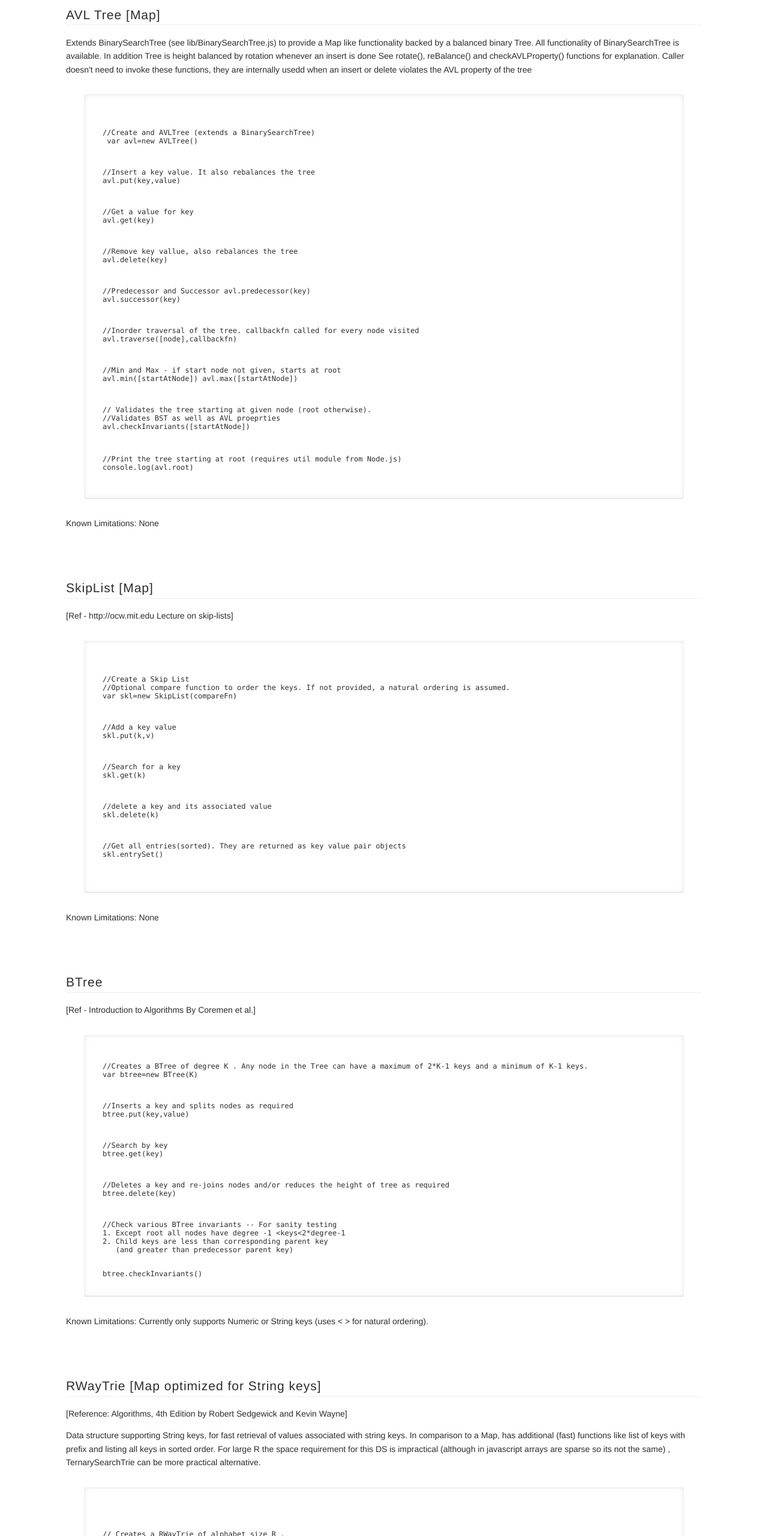
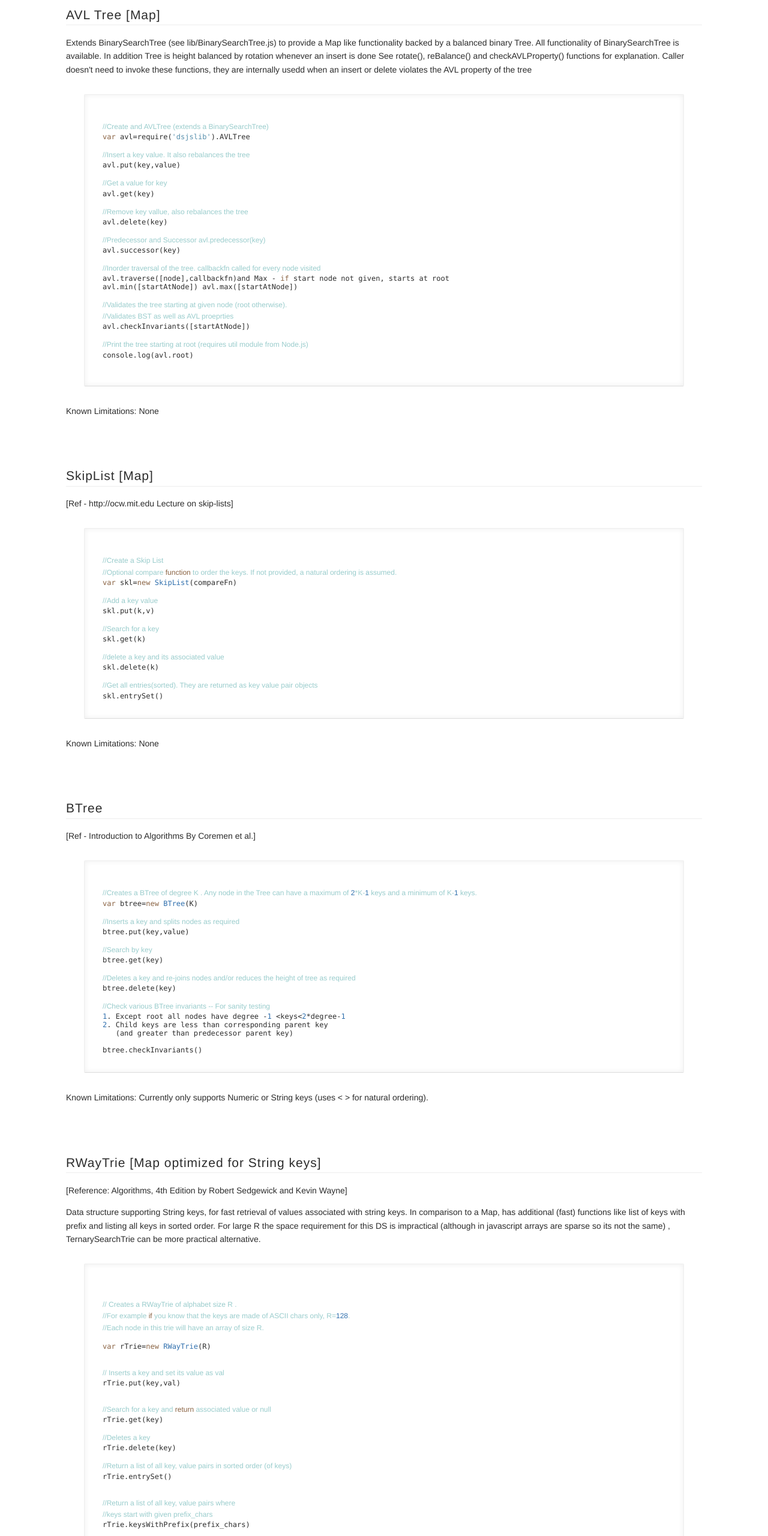
Before and after one commit to monmohan/dsjslib, a website: page index.html in a window 1280 px wide. Shown: the part 1056-3616 px from the top of the page at 60% size. Drawn offline with nearby package versions, Linux system fonts and the light colour scheme.

Commit message:
comment and other highlight

```diff
--- /dev/null
+++ b/decorate.js
@@ -0,0 +1,18 @@
+
+$(function(){
+    $('code').each(function(){
+        $(this).html(highlight($(this).text()));
+    });
+});
+
+function highlight(js) {
+    return js
+        .replace(/</g, '&lt;')
+        .replace(/>/g, '&gt;')
+        .replace(/\/\/(.*)/gm, '<span class="comment">//$1</span>')
+        .replace(/('.*?')/gm, '<span class="string">$1</span>')
+        .replace(/(\d+\.\d+)/gm, '<span class="number">$1</span>')
+        .replace(/(\d+)/gm, '<span class="number">$1</span>')
+        .replace(/\bnew *(\w+)/gm, '<span class="keyword">new</span> <span class="init">$1</span>')
+        .replace(/\b(function|new|throw|return|var|if|else)\b/gm, '<span class="keyword">$1</span>')
+}
--- a/homestyle.css
+++ b/index.css
@@ -182,7 +182,8 @@ footer span {
   }
 }
 
-code .comment { color: #ddd }
+code .comment { font: 12px/1.6 "Bookman ", Helvetica, Arial, sans-serif;
+    color: #99cccc}
 code .init { color: #2F6FAD }
 code .string { color: #5890AD }
 code .keyword { color: #8A6343 }
--- a/index.html
+++ b/index.html
@@ -1,7 +1,9 @@
 <html>
   <head>
     <title>dsjslib - a JavaScript data structure library</title>
-    <link rel="stylesheet" href="homestyle.css" />
+    <link rel="stylesheet" href="index.css" />
+      <script type="text/javascript"  src="http://codeorigin.jquery.com/jquery-2.0.3.min.js"></script>
+      <script type="text/javascript" src="decorate.js"></script>
     <meta http-equiv="Content-Type" content="text/html; charset=utf-8" />
   </head>
 <body>
@@ -32,118 +34,135 @@
 </code></pre>
 
 <h2 id="avl-tree-map">AVL Tree [Map]</h2>
-<p>Extends BinarySearchTree (see lib/BinarySearchTree.js) to provide a Map like functionality backed by a balanced binary Tree. All functionality of BinarySearchTree is available. In addition Tree is height balanced by rotation whenever an insert is done See rotate(), reBalance() and checkAVLProperty() functions for explanation. Caller doesn't need to invoke these functions, they are internally usedd when an insert or delete violates the AVL property of the tree</p>
+Extends BinarySearchTree (see lib/BinarySearchTree.js) to provide a Map like functionality backed by a balanced binary Tree. All functionality of BinarySearchTree is available. In addition Tree is height balanced by rotation whenever an insert is done See rotate(), reBalance() and checkAVLProperty() functions for explanation. Caller doesn't need to invoke these functions, they are internally usedd when an insert or delete violates the AVL property of the tree
 <pre><code>
-<p>//Create and AVLTree (extends a BinarySearchTree)
- var avl=new AVLTree()</p>
-<p>//Insert a key value. It also rebalances the tree
-avl.put(key,value)</p>
-<p>//Get a value for key
-avl.get(key)</p>
-<p>//Remove key vallue, also rebalances the tree
-avl.delete(key)</p>
-<p>//Predecessor and Successor avl.predecessor(key)
-avl.successor(key)</p>
-<p>//Inorder traversal of the tree. callbackfn called for every node visited
-avl.traverse([node],callbackfn)</p>
-<p>//Min and Max - if start node not given, starts at root
-avl.min([startAtNode]) avl.max([startAtNode])</p>
-<p>// Validates the tree starting at given node (root otherwise).
+//Create and AVLTree (extends a BinarySearchTree)
+var avl=require('dsjslib').AVLTree
+
+//Insert a key value. It also rebalances the tree
+avl.put(key,value)
+
+//Get a value for key
+avl.get(key)
+
+//Remove key vallue, also rebalances the tree
+avl.delete(key)
+
+//Predecessor and Successor avl.predecessor(key)
+avl.successor(key)
+
+//Inorder traversal of the tree. callbackfn called for every node visited
+avl.traverse([node],callbackfn)and Max - if start node not given, starts at root
+avl.min([startAtNode]) avl.max([startAtNode])
+
+//Validates the tree starting at given node (root otherwise).
 //Validates BST as well as AVL proeprties
-avl.checkInvariants([startAtNode])</p>
-<p>//Print the tree starting at root (requires util module from Node.js)
+avl.checkInvariants([startAtNode])
+
+//Print the tree starting at root (requires util module from Node.js)
 console.log(avl.root)
+
 </code></pre>
 <p>Known Limitations: None </p>
 
 <h2 id="skiplist-map">SkipList [Map]</h2>
 <p>[Ref - http://ocw.mit.edu Lecture on skip-lists] </p>
 <pre><code>
-<p>//Create a Skip List
+//Create a Skip List
 //Optional compare function to order the keys. If not provided, a natural ordering is assumed.
-var skl=new SkipList(compareFn)</p>
-<p>//Add a key value
-skl.put(k,v)</p>
-<p>//Search for a key
-skl.get(k)</p>
-<p>//delete a key and its associated value
-skl.delete(k)</p>
-<p>//Get all entries(sorted). They are returned as key value pair objects
-skl.entrySet()</p>
+var skl=new SkipList(compareFn)
+
+//Add a key value
+skl.put(k,v)
+
+//Search for a key
+skl.get(k)
+
+//delete a key and its associated value
+skl.delete(k)
+
+//Get all entries(sorted). They are returned as key value pair objects
+skl.entrySet()
 </code></pre>
-<p>Known Limitations: None </p>
+Known Limitations: None
 
 <h2 id="btree">BTree</h2>
-<p>[Ref - Introduction to Algorithms By Coremen et al.]
+[Ref - Introduction to Algorithms By Coremen et al.]
 <pre><code>
 //Creates a BTree of degree K . Any node in the Tree can have a maximum of 2*K-1 keys and a minimum of K-1 keys.
-var btree=new BTree(K)</p>
-<p>//Inserts a key and splits nodes as required
-btree.put(key,value)</p>
-<p>//Search by key
-btree.get(key)</p>
-<p>//Deletes a key and re-joins nodes and/or reduces the height of tree as required
-btree.delete(key)</p>
-<p>//Check various BTree invariants -- For sanity testing
+var btree=new BTree(K)
+
+//Inserts a key and splits nodes as required
+btree.put(key,value)
+
+//Search by key
+btree.get(key)
+
+//Deletes a key and re-joins nodes and/or reduces the height of tree as required
+btree.delete(key)
+
+//Check various BTree invariants -- For sanity testing
 1. Except root all nodes have degree -1 &lt;keys&lt;2*degree-1
 2. Child keys are less than corresponding parent key
    (and greater than predecessor parent key)
-</p>
+
 btree.checkInvariants()
 </code></pre>
-<p>
-Known Limitations: Currently only supports Numeric or String keys (uses < > for natural ordering).</p>
+
+Known Limitations: Currently only supports Numeric or String keys (uses < > for natural ordering).
 
 <h2 id="rwaytrie-map">RWayTrie [Map optimized for String keys]</h2>
 <p>[Reference: Algorithms, 4th Edition by Robert Sedgewick and Kevin Wayne]</p>
-<p>Data structure supporting String keys, for fast retrieval of values associated with string keys. In comparison to a Map, has additional (fast) functions like list of keys with prefix and listing all keys in sorted order. For large R the space requirement for this DS is impractical (although in javascript arrays are sparse so its not the same) , TernarySearchTrie can be more practical alternative.</p>
+Data structure supporting String keys, for fast retrieval of values associated with string keys. In comparison to a Map, has additional (fast) functions like list of keys with prefix and listing all keys in sorted order. For large R the space requirement for this DS is impractical (although in javascript arrays are sparse so its not the same) , TernarySearchTrie can be more practical alternative.
 <pre><code>
-<p>
+
 // Creates a RWayTrie of alphabet size R .
 //For example if you know that the keys are made of ASCII chars only, R=128.
 //Each node in this trie will have an array of size R.
 
 var rTrie=new RWayTrie(R)
-</p>
-<p>
+
+
 // Inserts a key and set its value as val
 rTrie.put(key,val)
-</p>
-<p>
+
+
 //Search for a key and return associated value or null
 rTrie.get(key)
-</p>
-<p>
+
 //Deletes a key
 rTrie.delete(key)
-</p>
-<p>
+
 //Return a list of all key, value pairs in sorted order (of keys)
 rTrie.entrySet()
-</p>
-<p>
+
+
 //Return a list of all key, value pairs where
 //keys start with given prefix_chars
-rTrie.keysWithPrefix(prefix_chars) </p>
+rTrie.keysWithPrefix(prefix_chars)
 </code></pre>
 
 <p>Known Limitations: None</p>
 
 <h2 id="ternarysearchtrie-map">TernarySearchTrie [Map optimized for String keys]</h2>
 <p>[Reference: Algorithms, 4th Edition by Robert Sedgewick and Kevin Wayne]</p>
-<p>Data structure supporting String keys, for fast retrieval of values associated with string and provide prefix searches. Functions are same as RWayTrie</p>
-<p><pre><code>
-<p>
+Data structure supporting String keys, for fast retrieval of values associated with string and provide prefix searches. Functions are same as RWayTrie
+<pre><code>
+
 //Creates a TernarySearchTrie
-var tst=new TernarySearchTrie()</p>
-<p>//Insert a key value pair into the Trie
-tst.put(key,val)</p>
-<p>//Search for key and return associated value or null
-tst.get(key)</p>
-<p>//Deletes a key and associated value
-tst.delete(key)</p>
-<p>//Return a list of all key, value pairs where //keys start with given prefix_chars
-tst.keysWithPrefix(prefix_chars)</p>
+var tst=new TernarySearchTrie()
+
+//Insert a key value pair into the Trie
+tst.put(key,val)
+
+//Search for key and return associated value or null
+tst.get(key)
+
+//Deletes a key and associated value
+tst.delete(key)
+
+//Return a list of all key, value pairs where //keys start with given prefix_chars
+tst.keysWithPrefix(prefix_chars)
 </code></pre>
 <p>Known Limitations: None</p>
 
@@ -156,14 +175,18 @@ tst.keysWithPrefix(prefix_chars)</p>
     cache are captured e.g auto loader function, removal listener, stats recording etc.
 </p>
 
-<code><pre>
+<pre><code>
+
 var Cache = require("dsjslib").Cache
 
+
 //General format
+
 var cache = new Cache(cacheSpecObject)
 
 //Create a cache of maximum size 100, entries set to expire after 60 seconds post write
-var cache=new Cache(
+
+ var cache=new Cache(
 /*Cache spec object*/{
 'maximumSize':100,
 'expiresAfterWrite':60
@@ -211,22 +234,26 @@ var cache=new Cache(
 'onRemove':removeListenerFn
 })
 
+
 //Record stats of the cache
 //Hit, Miss and request counts are recorded
+
 var cache=new Cache(
 /*Cache spec object*/{
 'maximumSize':100,
 .................
 'recordStats':true
 })
-    </pre></code>
+    </code></pre>
 
 
 <h3>API</h3>
 
-<code><pre>
+<pre><code>
+
 //Get value for key,
 //Automatically load the value if not present and an auto loader function is configured
+
 cache.get(key)
 
 //Get value for key as present in cache, not attempt to load the key will be done
@@ -236,7 +263,6 @@ cache.getIfPresent(key)
 
 //Add a key value
 cache.put(key,value)
-
 //Invalidate a key, If a removal listener is configured, it will be invoked with key value pair
 //and removal cause as 'explicit'
 cache.inavlidate(key)
@@ -245,9 +271,9 @@ cache.inavlidate(key)
 cache.inavlidateAll()
 
 //Gets statistics of cache usage
-cache.stats returns an object {'hitCount':<number>,'missCount':<number>,'reqeustCount':<number>}
+cache.stats returns an object {'hitCount':number,'missCount':number,'reqeustCount':number}
 
-</pre></code>
+</code></pre>
 </section>
 </body>
 </html>
```
